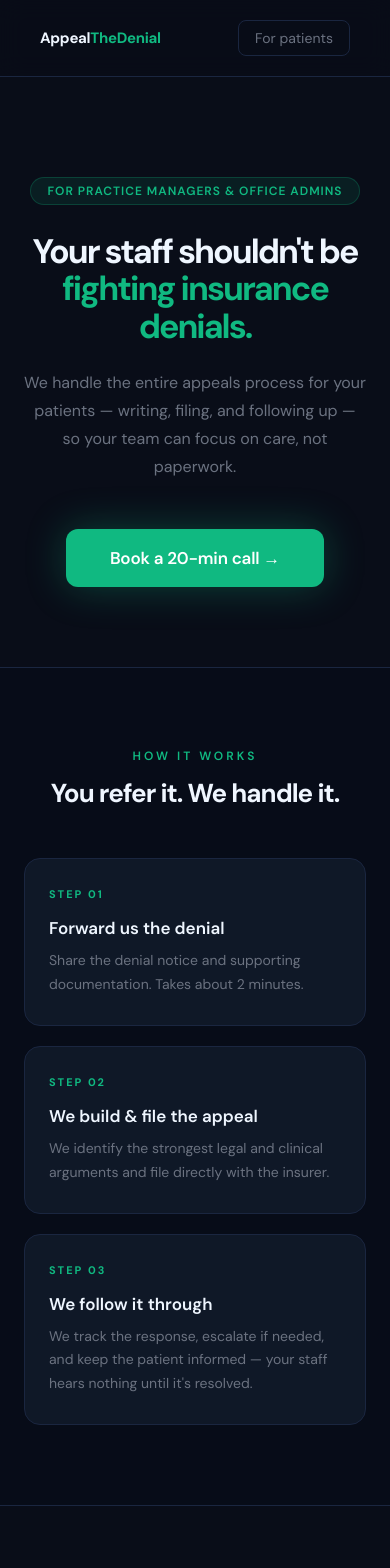
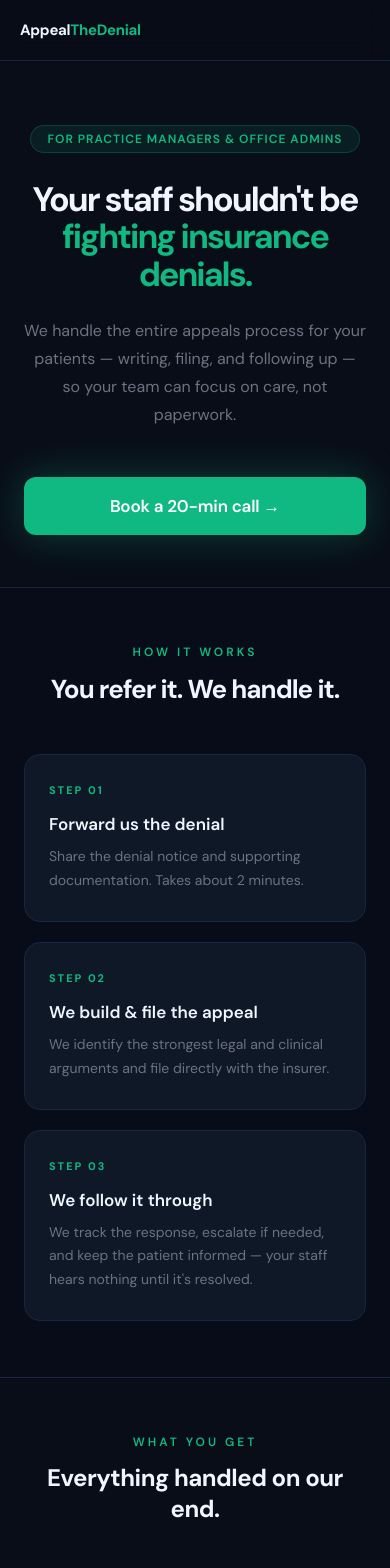
Before and after one commit to chrischerian/appealthedenial, a React (Vite) app: page / in a window 390 px wide. Shown: the top 1568 px of the page. Built offline with nearby package versions, Linux system fonts and the light colour scheme.

Commit message:
Mobile responsive layout for all pages

```diff
--- a/src/index.css
+++ b/src/index.css
@@ -33,7 +33,7 @@ input, textarea, select {
   width: 100%;
   transition: border-color 0.2s;
 }
-input:focus, textarea:focus, select:focus { border-color: #3B82F6; }
+input:focus, textarea:focus, select:focus { border-color: #10b981; }
 textarea { resize: vertical; min-height: 80px; }
 select option { background: #0f1827; }
 
@@ -43,3 +43,31 @@ select option { background: #0f1827; }
   to   { opacity: 1; transform: translateY(0); }
 }
 .fade-in { animation: fadeIn 0.22s ease both; }
+
+/* ── Mobile responsive helpers ───────────────────────────────────────────── */
+@media (max-width: 640px) {
+  /* Nav & footer: tighten horizontal padding */
+  .mob-nav { padding-left: 20px !important; padding-right: 20px !important; }
+
+  /* Hero: reduce vertical breathing room */
+  .mob-hero { padding-top: 64px !important; padding-bottom: 52px !important; }
+
+  /* Sections: reduce vertical padding */
+  .mob-sec { padding-top: 56px !important; padding-bottom: 56px !important; }
+
+  /* CTA buttons: full-width block on mobile */
+  .mob-cta {
+    display: block !important;
+    width: 100% !important;
+    box-sizing: border-box !important;
+    text-align: center !important;
+    padding-left: 20px !important;
+    padding-right: 20px !important;
+  }
+
+  /* Hide secondary nav item on very small screens */
+  .mob-hide { display: none !important; }
+
+  /* Ensure grids don't overflow */
+  .mob-grid { grid-template-columns: 1fr !important; }
+}
--- a/src/pages/OutreachLanding.jsx
+++ b/src/pages/OutreachLanding.jsx
@@ -86,7 +86,7 @@ export default function OutreachLanding({ navigate }) {
     <div style={{ fontFamily: "'DM Sans', sans-serif", background: bg, minHeight: "100vh", color: textHi }}>
 
       {/* ── Nav ──────────────────────────────────────────────────────────────── */}
-      <nav style={{
+      <nav className="mob-nav" style={{
         display: "flex", alignItems: "center", justifyContent: "space-between",
         padding: "20px 40px", borderBottom: `1px solid ${border}`,
         position: "sticky", top: 0, zIndex: 10,
@@ -97,6 +97,7 @@ export default function OutreachLanding({ navigate }) {
         </div>
         <button
           onClick={() => navigate("/patients")}
+          className="mob-hide"
           style={{
             background: "transparent", border: `1px solid ${border}`,
             color: textLow, borderRadius: 8, padding: "8px 16px",
@@ -110,7 +111,7 @@ export default function OutreachLanding({ navigate }) {
       </nav>
 
       {/* ── Hero ─────────────────────────────────────────────────────────────── */}
-      <section style={{ maxWidth: 760, margin: "0 auto", padding: "100px 24px 80px", textAlign: "center" }}>
+      <section className="mob-hero" style={{ maxWidth: 760, margin: "0 auto", padding: "100px 24px 80px", textAlign: "center" }}>
         <div style={{
           display: "inline-block",
           background: "#10b9811a", color: blue,
@@ -141,6 +142,7 @@ export default function OutreachLanding({ navigate }) {
 
         <a
           href="#book"
+          className="mob-cta"
           onClick={e => { e.preventDefault(); document.getElementById("book").scrollIntoView({ behavior: "smooth" }); }}
           style={{
             display: "inline-block",
@@ -160,7 +162,7 @@ export default function OutreachLanding({ navigate }) {
 
       {/* ── How it works ─────────────────────────────────────────────────────── */}
       <section style={{ background: bg2, borderTop: `1px solid ${border}`, borderBottom: `1px solid ${border}` }}>
-        <div style={{ maxWidth: 900, margin: "0 auto", padding: "80px 24px" }}>
+        <div className="mob-sec" style={{ maxWidth: 900, margin: "0 auto", padding: "80px 24px" }}>
           <div style={{ textAlign: "center", marginBottom: 48 }}>
             <div style={{ fontSize: 12, fontWeight: 600, letterSpacing: 3, textTransform: "uppercase", color: blue, marginBottom: 12 }}>
               How it works
@@ -185,7 +187,7 @@ export default function OutreachLanding({ navigate }) {
       </section>
 
       {/* ── Benefits ─────────────────────────────────────────────────────────── */}
-      <section style={{ maxWidth: 900, margin: "0 auto", padding: "80px 24px" }}>
+      <section className="mob-sec" style={{ maxWidth: 900, margin: "0 auto", padding: "80px 24px" }}>
         <div style={{ textAlign: "center", marginBottom: 48 }}>
           <div style={{ fontSize: 12, fontWeight: 600, letterSpacing: 3, textTransform: "uppercase", color: blue, marginBottom: 12 }}>
             What you get
@@ -223,7 +225,7 @@ export default function OutreachLanding({ navigate }) {
 
       {/* ── Lead form ────────────────────────────────────────────────────────── */}
       <section id="book" style={{ background: bg2, borderTop: `1px solid ${border}` }}>
-        <div style={{ maxWidth: 520, margin: "0 auto", padding: "80px 24px", textAlign: "center" }}>
+        <div className="mob-sec" style={{ maxWidth: 520, margin: "0 auto", padding: "80px 24px", textAlign: "center" }}>
           <h2 style={{ fontSize: "clamp(28px, 4vw, 42px)", fontWeight: 700, letterSpacing: -1, color: textHi, marginBottom: 12 }}>
             Let's talk.
           </h2>
@@ -277,7 +279,7 @@ export default function OutreachLanding({ navigate }) {
                   background: blue, color: "#fff", border: "none",
                   borderRadius: 10, padding: "16px",
                   fontSize: 16, fontWeight: 600, cursor: status === "sending" ? "wait" : "pointer",
-                  fontFamily: "inherit", letterSpacing: -0.2,
+                  fontFamily: "inherit", letterSpacing: -0.2, width: "100%",
                   boxShadow: `0 0 30px ${blueGlow}`,
                   opacity: status === "sending" ? 0.7 : 1,
                 }}
@@ -295,7 +297,7 @@ export default function OutreachLanding({ navigate }) {
       </section>
 
       {/* ── Footer ───────────────────────────────────────────────────────────── */}
-      <footer style={{
+      <footer className="mob-nav" style={{
         borderTop: `1px solid ${border}`, padding: "28px 40px",
         display: "flex", alignItems: "center", justifyContent: "space-between",
         flexWrap: "wrap", gap: 12,
--- a/src/pages/ProviderLanding.jsx
+++ b/src/pages/ProviderLanding.jsx
@@ -33,6 +33,7 @@ export default function ProviderLanding({ navigate }) {
 
       {/* ── Nav ──────────────────────────────────────────────────────────────── */}
       <nav
+        className="mob-nav"
         style={{
           display: "flex", alignItems: "center", justifyContent: "space-between",
           padding: "20px 40px", borderBottom: "1px solid #0f1827",
@@ -46,6 +47,7 @@ export default function ProviderLanding({ navigate }) {
         <div style={{ display: "flex", gap: 8, alignItems: "center" }}>
           <button
             onClick={() => navigate("/patients")}
+            className="mob-hide"
             style={{
               background: "transparent", border: "1px solid #1a2640",
               color: "#9CA3AF", borderRadius: 8, padding: "8px 16px",
@@ -74,6 +76,7 @@ export default function ProviderLanding({ navigate }) {
 
       {/* ── Hero ─────────────────────────────────────────────────────────────── */}
       <section
+        className="mob-hero"
         style={{
           maxWidth: 780, margin: "0 auto", padding: "110px 24px 90px",
           textAlign: "center",
@@ -117,6 +120,7 @@ export default function ProviderLanding({ navigate }) {
 
         <a
           href="mailto:willjhooper@msn.com"
+          className="mob-cta"
           style={{
             display: "inline-block",
             background: "#10b981", color: "#fff", border: "none",
@@ -134,7 +138,7 @@ export default function ProviderLanding({ navigate }) {
       </section>
 
       {/* ── How it works ─────────────────────────────────────────────────────── */}
-      <section style={{ maxWidth: 900, margin: "0 auto", padding: "96px 24px" }}>
+      <section className="mob-sec" style={{ maxWidth: 900, margin: "0 auto", padding: "96px 24px" }}>
         <div style={{ textAlign: "center", marginBottom: 56 }}>
           <div style={{ fontSize: 12, fontWeight: 600, letterSpacing: 3, textTransform: "uppercase", color: "#10b981", marginBottom: 12 }}>
             How it works
@@ -167,7 +171,7 @@ export default function ProviderLanding({ navigate }) {
 
       {/* ── Denial types ─────────────────────────────────────────────────────── */}
       <section style={{ background: "#070c18", borderTop: "1px solid #0f1827", borderBottom: "1px solid #0f1827" }}>
-        <div style={{ maxWidth: 900, margin: "0 auto", padding: "80px 24px" }}>
+        <div className="mob-sec" style={{ maxWidth: 900, margin: "0 auto", padding: "80px 24px" }}>
           <div style={{ textAlign: "center", marginBottom: 48 }}>
             <div style={{ fontSize: 12, fontWeight: 600, letterSpacing: 3, textTransform: "uppercase", color: "#10b981", marginBottom: 12 }}>
               What we handle
@@ -205,7 +209,7 @@ export default function ProviderLanding({ navigate }) {
       </section>
 
       {/* ── What you get ─────────────────────────────────────────────────────── */}
-      <section style={{ maxWidth: 900, margin: "0 auto", padding: "80px 24px" }}>
+      <section className="mob-sec" style={{ maxWidth: 900, margin: "0 auto", padding: "80px 24px" }}>
         <div style={{ textAlign: "center", marginBottom: 40 }}>
           <h2 style={{ fontSize: "clamp(24px, 3vw, 34px)", fontWeight: 700, letterSpacing: -0.5, color: "#EFF6FF", marginBottom: 8 }}>
             What you get
@@ -235,7 +239,7 @@ export default function ProviderLanding({ navigate }) {
 
       {/* ── Final CTA ────────────────────────────────────────────────────────── */}
       <section style={{ background: "#070c18", borderTop: "1px solid #0f1827" }}>
-        <div style={{ maxWidth: 700, margin: "0 auto", padding: "96px 24px", textAlign: "center" }}>
+        <div className="mob-sec" style={{ maxWidth: 700, margin: "0 auto", padding: "96px 24px", textAlign: "center" }}>
           <h2 style={{ fontSize: "clamp(30px, 5vw, 48px)", fontWeight: 700, letterSpacing: -1.5, color: "#EFF6FF", marginBottom: 16 }}>
             Let's talk.
           </h2>
@@ -244,6 +248,7 @@ export default function ProviderLanding({ navigate }) {
           </p>
           <a
             href="mailto:willjhooper@msn.com"
+            className="mob-cta"
             style={{
               display: "inline-block",
               background: "#10b981", color: "#fff",
@@ -261,6 +266,7 @@ export default function ProviderLanding({ navigate }) {
 
       {/* ── Footer ───────────────────────────────────────────────────────────── */}
       <footer
+        className="mob-nav"
         style={{
           borderTop: "1px solid #0f1827", padding: "28px 40px",
           display: "flex", alignItems: "center", justifyContent: "space-between",
```
Also changed, not shown: push_log.txt, 1 other file (tests, documents, lock files or other folders).
